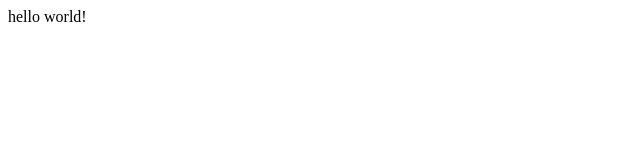
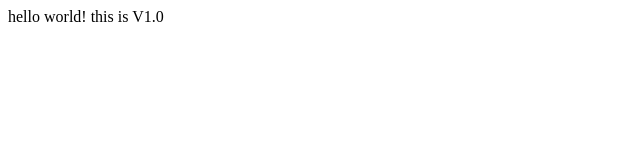
Before and after one commit to yeoolhj/aloking_test_demo, a plain HTML site: page index.html in a window 1280 px wide. Shown: the full height of the page, 0-640 px from the left. Drawn offline with Linux system fonts and the light colour scheme.

Commit message:
add V1.0

```diff
--- a/index.html
+++ b/index.html
@@ -7,6 +7,7 @@
 <body>
     <div>
         hello world!
+        this is V1.0
     </div>
 </body>
 </html>
```
